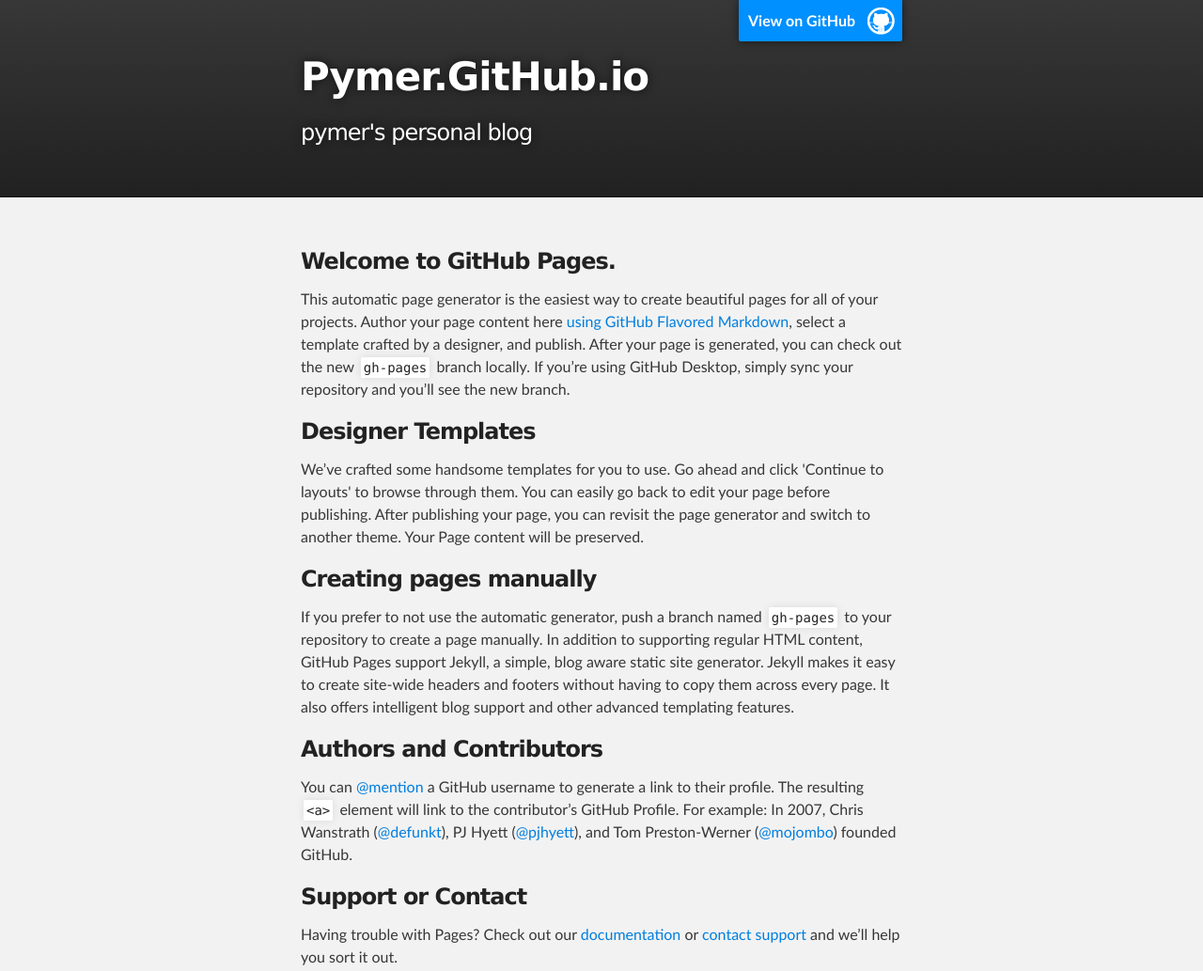
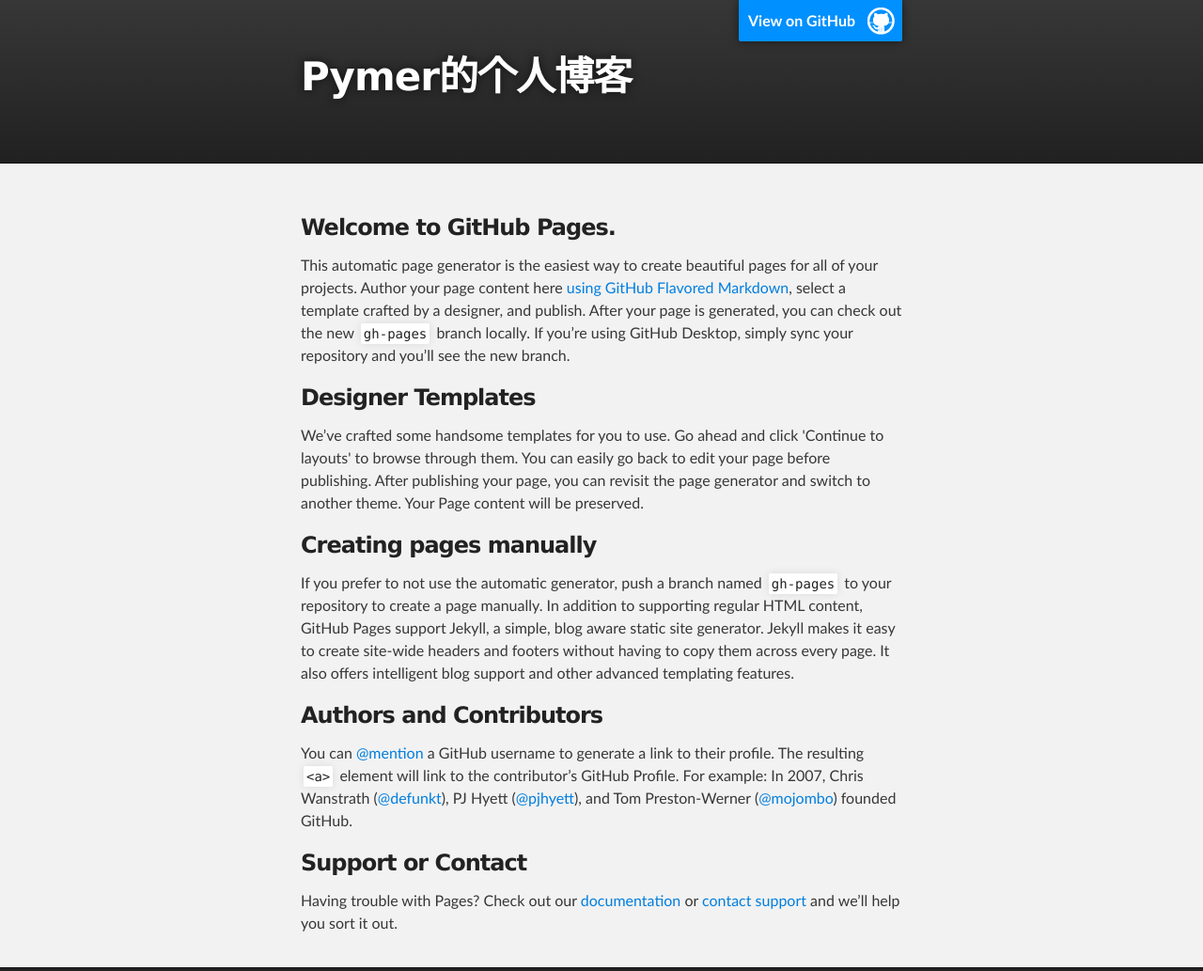
Before and after one commit to JustYhao/pymer.github.io, a plain HTML site: page index.html in a window 1280 px wide. Shown: the top 1033 px of the page at 94% size. Drawn offline with Linux system fonts and the light colour scheme.

Commit message:
修改了个人博客

```diff
--- a/index.html
+++ b/index.html
@@ -8,7 +8,7 @@
 
     <link rel="stylesheet" type="text/css" media="screen" href="stylesheets/stylesheet.css">
 
-    <title>Pymer.GitHub.io</title>
+    <title>Pymer.cc</title>
   </head>
 
   <body>
@@ -18,8 +18,8 @@
         <header class="inner">
           <a id="forkme_banner" href="https://github.com/pymer">View on GitHub</a>
 
-          <h1 id="project_title">Pymer.GitHub.io</h1>
-          <h2 id="project_tagline">pymer&#39;s personal blog</h2>
+          <h1 id="project_title">Pymer的个人博客</h1>
+          <h2 id="project_tagline"></h2>
 
         </header>
     </div>
```
Also changed, not shown: 1 other file.
